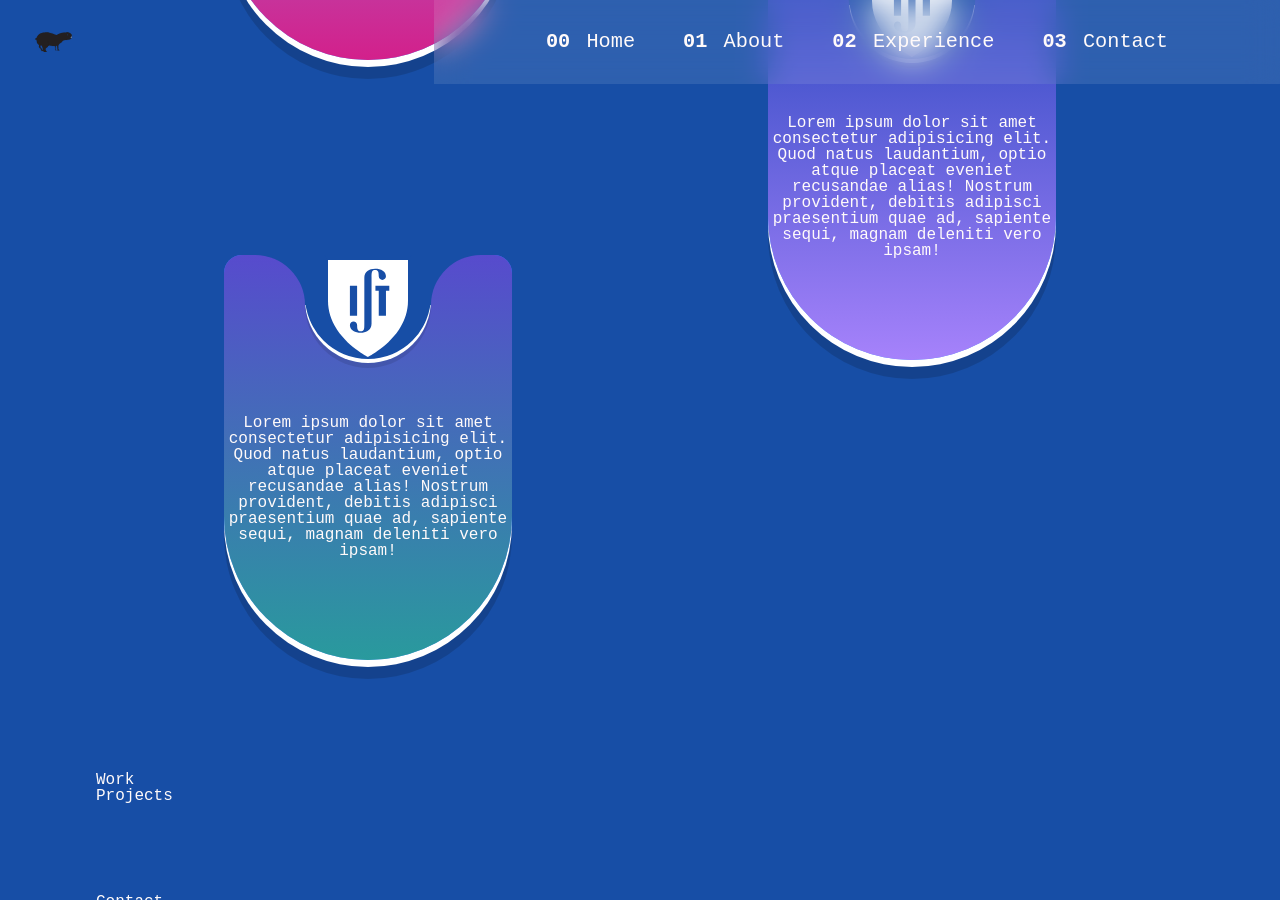
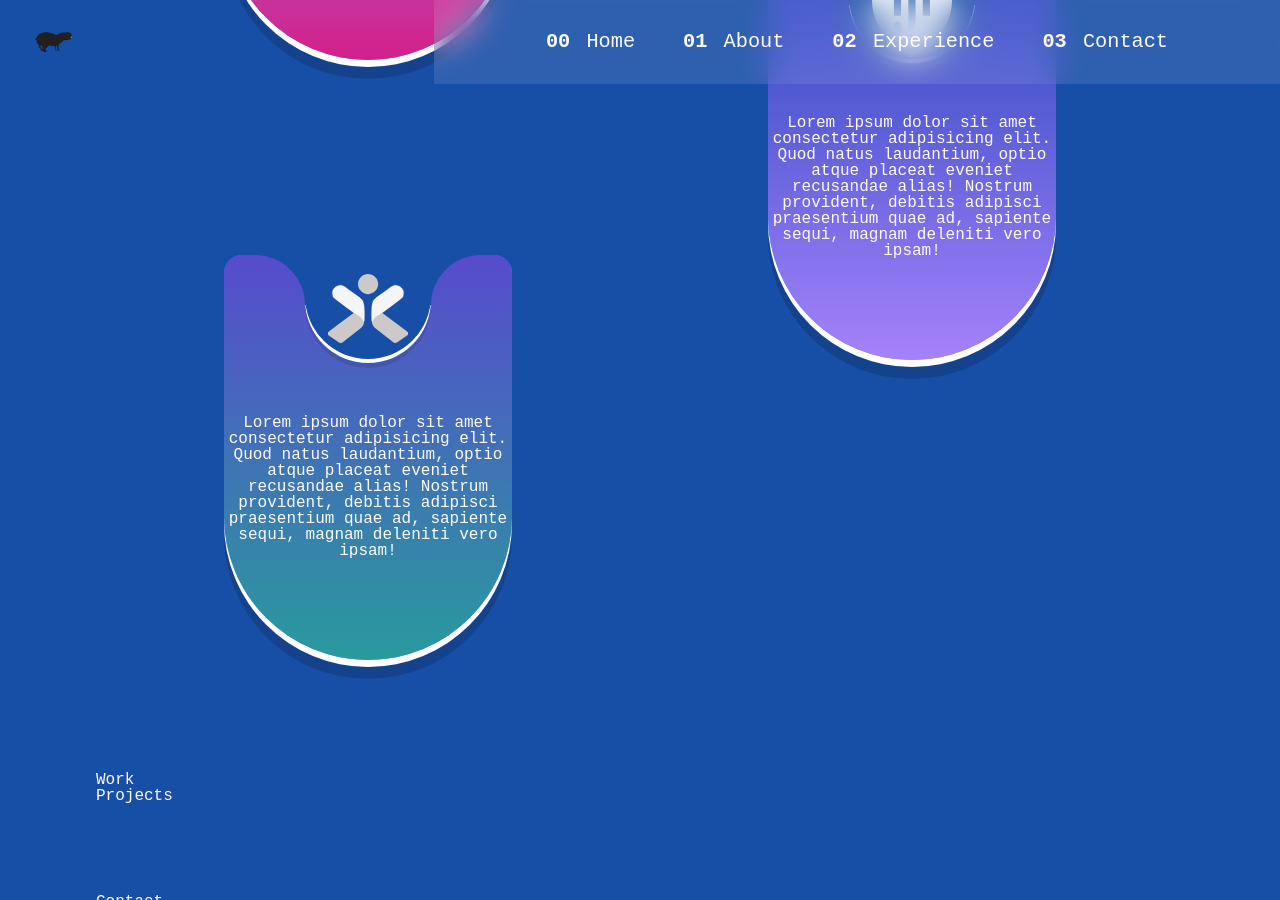
Before and after one commit to PlatHum/resume-website, a Jekyll site: the page built from index.html, in a window 1280 px wide and 900 px high, scrolled down 1706 px. Built offline with Jekyll 4.4.1, drawn with Linux system fonts in a browser that asks for light colours.

Commit message:
Add iefp white and grey logo to education card

```diff
--- a/_includes/education.html
+++ b/_includes/education.html
@@ -17,7 +17,7 @@ Lorem ipsum dolor sit amet consectetur adipisicing elit. Quod natus laudantium,
     </div>
     <div class="timeline-card education-iefp">
         <div class="timeline-card-icon">
-            <div class="ist-logo">            </div>
+            <div class="iefp-logo">            </div>
         </div>
         <div class="timeline-card-content">
 Lorem ipsum dolor sit amet consectetur adipisicing elit. Quod natus laudantium, optio atque placeat eveniet recusandae alias! Nostrum provident, debitis adipisci praesentium quae ad, sapiente sequi, magnam deleniti vero ipsam!
--- a/css/main.css
+++ b/css/main.css
@@ -545,12 +545,22 @@ nav ul > li:hover {
 .timeline-card-icon .ist-logo {
   position: relative;
   z-index: 2;
-  background-image: url(../assets/svg/tecnico_logo.svg);
   background-position: center;
   background-size: contain;
   background-repeat: no-repeat;
   background-origin: border-box;
-  padding: 2.5rem; }
+  padding: 2.5rem;
+  background-image: url(../assets/svg/tecnico_logo.svg); }
+
+.timeline-card-icon .iefp-logo {
+  position: relative;
+  z-index: 2;
+  background-position: center;
+  background-size: contain;
+  background-repeat: no-repeat;
+  background-origin: border-box;
+  padding: 2.5rem;
+  background-image: url(../assets/svg/iefp_logo.svg); }
 
 .timeline-card-content {
   position: absolute;
```
Also changed, not shown: sass/_education.scss (+7 -7 lines), sass/_mixins.scss (+11 -0 lines), assets/svg/iefp_logo.svg.
